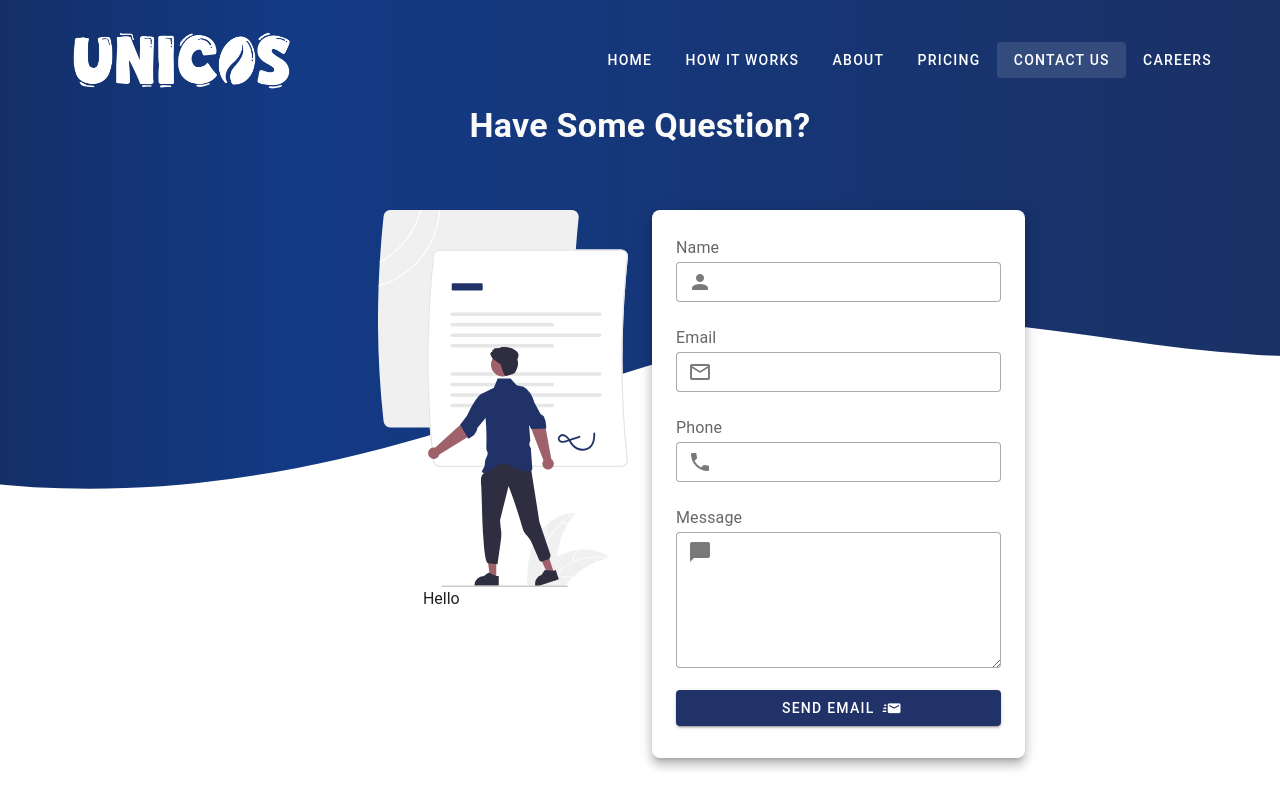
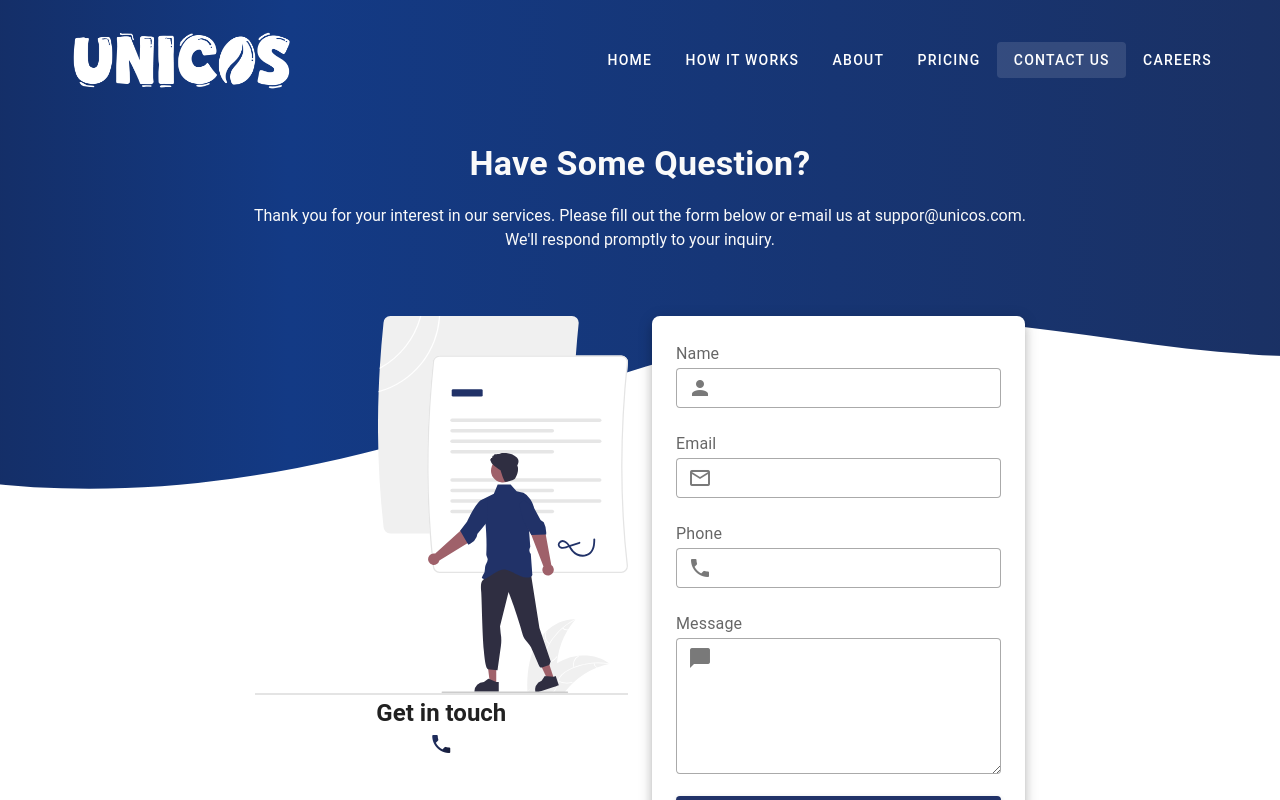
Before and after one commit to LordJato/unicos-web, a Nuxt app: page /contact in a window 1280 px wide. Shown: the top 800 px of the page. Built offline with nearby package versions, Linux system fonts and the light colour scheme.

Commit message:
change contact information

```diff
--- a/components/Navigation.vue
+++ b/components/Navigation.vue
@@ -7,7 +7,7 @@
       </VAppBarTitle>
       <VSpacer />
       <VAppBarNavIcon @click.stop="drawer = !drawer" class="d-flex d-md-none">
-        <VIcon size="x-large" color="primary"> mdi-reorder-horizontal </VIcon>
+        <VIcon size="x-large" color="white"> mdi-reorder-horizontal </VIcon>
       </VAppBarNavIcon>
       <div class="d-none d-md-flex px-md-10">
         <VBtn v-for="(link, i) in links" :key="i" variant="text" @click="onClick(link.section)" class="text-white"  :to="link.path">
--- a/pages/contact.vue
+++ b/pages/contact.vue
@@ -14,15 +14,32 @@
         </path>
       </svg>
     </div>
-    <VContainer class="position-relative">
-      <p class="text-white-primary my-16 text-h4 font-weight-bold text-center">Have Some Question?</p>
+    <VContainer class="position-relative mt-16">
+      <div class="text-white-primary my-16 d-flex justify-center text-center">
+        <div>
+          <h2 class="text-h4 font-weight-bold mb-5">Have Some Question?</h2>
+          <p class="w-75 mx-auto">Thank you for your interest in our services. Please fill out the form below or e-mail
+            us at suppor@unicos.com. We'll respond promptly to your inquiry.</p>
+        </div>
+
+      </div>
+
       <VRow justify="center" align="center">
         <VCol cols="8">
           <VRow>
             <VCol cols="12" md="6" class="text-center">
               <VImg src="/img/contact/bg.svg" max-width="250" class="ms-auto" />
               <div class="text-center">
-                Hello
+
+                <VDivider thickness="2"></VDivider>
+
+
+                <h1> Get in touch</h1>
+
+                <VIcon
+                  style="background: linear-gradient(90deg, rgba(33,50,104,1) 0%, rgba(22,26,51,1) 100%); -webkit-background-clip: text; -webkit-text-fill-color: transparent;">
+                  mdi-phone
+                </VIcon>
               </div>
 
             </VCol>
```
